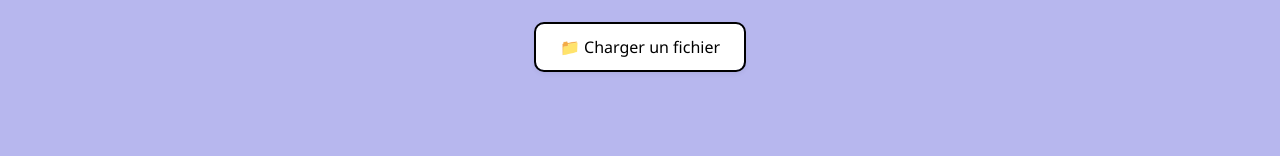
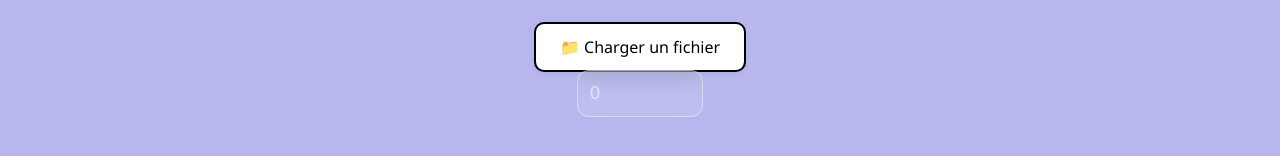
Before and after one commit to Manon3005/TOAST_SMART, a React (Create React App) app in the folder frontend/: page /#/ in a window 1280 px wide. Shown: the part 256-412 px from the top of the page. Built offline with nearby package versions, Linux system fonts and the light colour scheme.

Commit message:
input number component

```diff
--- a/frontend/src/App.css
+++ b/frontend/src/App.css
@@ -107,3 +107,23 @@ p {
   font-weight: bold;
   text-decoration: none;
 }
+
+.glass-number {
+  background: rgba(255, 255, 255, 0.1);
+  backdrop-filter: blur(10px);
+  border: 1px solid rgba(255, 255, 255, 0.4);
+  color: #fff;
+  padding: 12px;
+  font-size: 18px;
+  border-radius: 12px;
+  outline: none;
+  width: 100px;
+}
+
+.glass-number::placeholder {
+  color: rgba(255, 255, 255, 0.6);
+}
+
+.glass-number:focus {
+  border-color: #4a90e2;
+}
--- /dev/null
+++ b/frontend/src/components/inputNumber.js
@@ -0,0 +1,15 @@
+import React, { useState } from 'react';
+import '../App.css';
+
+
+
+export function InputNumber({ value, onChange }) {
+    return React.createElement('input', {
+      type: 'number',
+      min : "1",
+      value: value,
+      onChange: (e) => onChange(e.target.value),
+      className: 'glass-number',
+      placeholder: '0',
+    });
+  }
--- a/frontend/src/pages/home.js
+++ b/frontend/src/pages/home.js
@@ -1,4 +1,5 @@
 import { FileButton } from "../components/fileButton";
+import { InputNumber } from "../components/inputNumber";
 import React, { useState } from 'react';
 import '../App.css';
 
@@ -10,5 +11,6 @@ export function Home() {
         React.createElement('h1', null, '🍞 TOAST 🍞'),
         React.createElement('p', null, 'Tous à sa table'),
         React.createElement(FileButton, {className: 'file-button'},'📁 Charger un fichier' ),
+        React.createElement(InputNumber, null,'Nombre max de convives par table' ),
     );
 }
```
